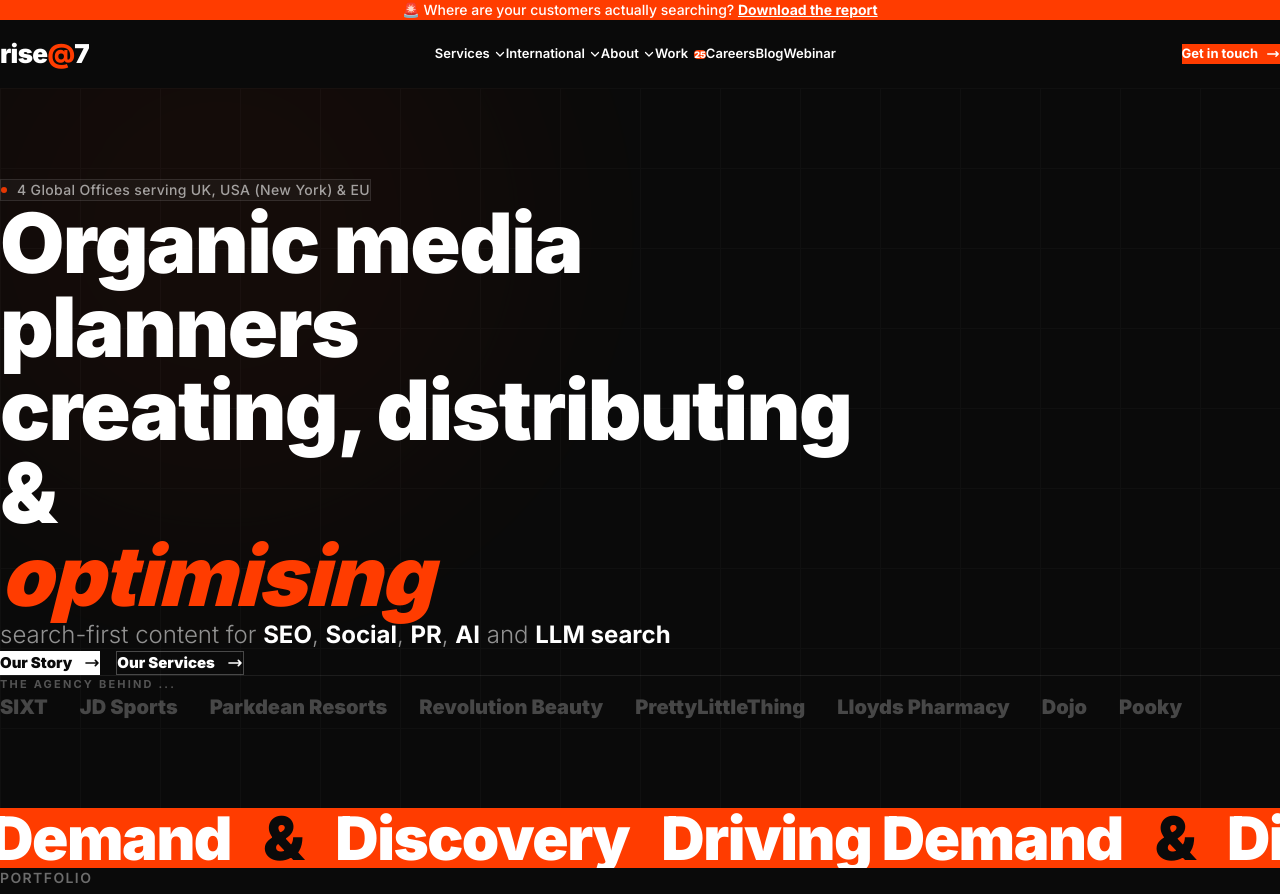
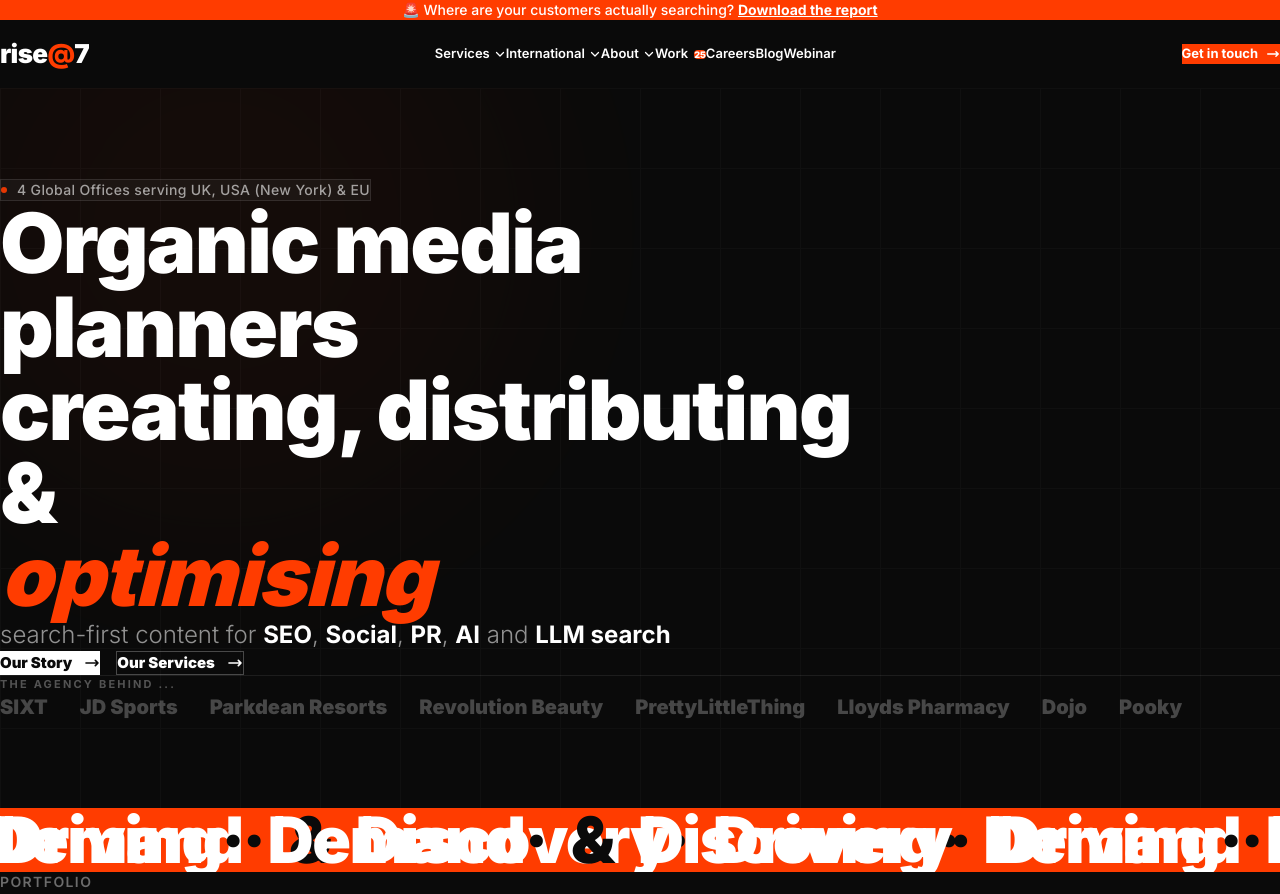
Before and after one commit to SHUVASHIS01/Frontend-for-DeveloperLook, a React (Vite) app: page / in a window 1280 px wide. Shown: the top 894 px of the page. Built offline with nearby package versions, Linux system fonts and the light colour scheme.

Commit message:
feat(ticker): implement seamless CSS marquee with fluid font sizes

```diff
--- a/src/components/TextTicker.jsx
+++ b/src/components/TextTicker.jsx
@@ -1,49 +1,64 @@
 import React from 'react';
-import { motion } from 'framer-motion';
+
+const words = ['Driving', 'Demand', '&', 'Discovery'];
 
 const TextTicker = () => {
-  const phrases = [
-    'Driving Demand',
-    '&',
-    'Discovery',
-    'Driving Demand',
-    '&',
-    'Discovery',
-    'Driving Demand',
-    '&',
-    'Discovery',
-    'Driving Demand',
-    '&',
-    'Discovery',
-  ];
+  // Repeat words enough times to fill wide screens
+  const items = Array(8).fill(words).flat();
 
   return (
-    <section className="bg-[#ff3c00] py-6 overflow-hidden">
-      <div className="relative flex overflow-hidden">
-        <div className="ticker-animate flex gap-8 whitespace-nowrap items-center">
-          {phrases.map((phrase, i) => (
+    <section className="bg-[#ff3c00] py-5 overflow-hidden select-none">
+      <div className="relative flex">
+        {/* First track */}
+        <div
+          className="flex gap-6 items-center whitespace-nowrap pr-6"
+          style={{
+            animation: 'marquee 22s linear infinite',
+          }}
+        >
+          {items.map((word, i) => (
             <span
               key={i}
-              className={`text-4xl sm:text-5xl lg:text-6xl font-black tracking-tight ${
-                phrase === '&' ? 'text-black' : 'text-white'
+              className={`text-[clamp(36px,5vw,64px)] font-black leading-none tracking-tight flex-shrink-0 ${
+                word === '&' ? 'text-black' : 'text-white'
               }`}
             >
-              {phrase}
+              {word}
+              {word !== '&' && i < items.length - 1 && (
+                <span className="text-black mx-1">·</span>
+              )}
             </span>
           ))}
-          {/* Duplicate for seamless loop */}
-          {phrases.map((phrase, i) => (
+        </div>
+        {/* Duplicate for seamless looping */}
+        <div
+          className="flex gap-6 items-center whitespace-nowrap pr-6 absolute left-full top-0"
+          style={{
+            animation: 'marquee 22s linear infinite',
+          }}
+        >
+          {items.map((word, i) => (
             <span
-              key={`dup-${i}`}
-              className={`text-4xl sm:text-5xl lg:text-6xl font-black tracking-tight ${
-                phrase === '&' ? 'text-black' : 'text-white'
+              key={`d-${i}`}
+              className={`text-[clamp(36px,5vw,64px)] font-black leading-none tracking-tight flex-shrink-0 ${
+                word === '&' ? 'text-black' : 'text-white'
               }`}
             >
-              {phrase}
+              {word}
+              {word !== '&' && i < items.length - 1 && (
+                <span className="text-black mx-1">·</span>
+              )}
             </span>
           ))}
         </div>
       </div>
+
+      <style>{`
+        @keyframes marquee {
+          0%   { transform: translateX(0); }
+          100% { transform: translateX(-100%); }
+        }
+      `}</style>
     </section>
   );
 };
```
